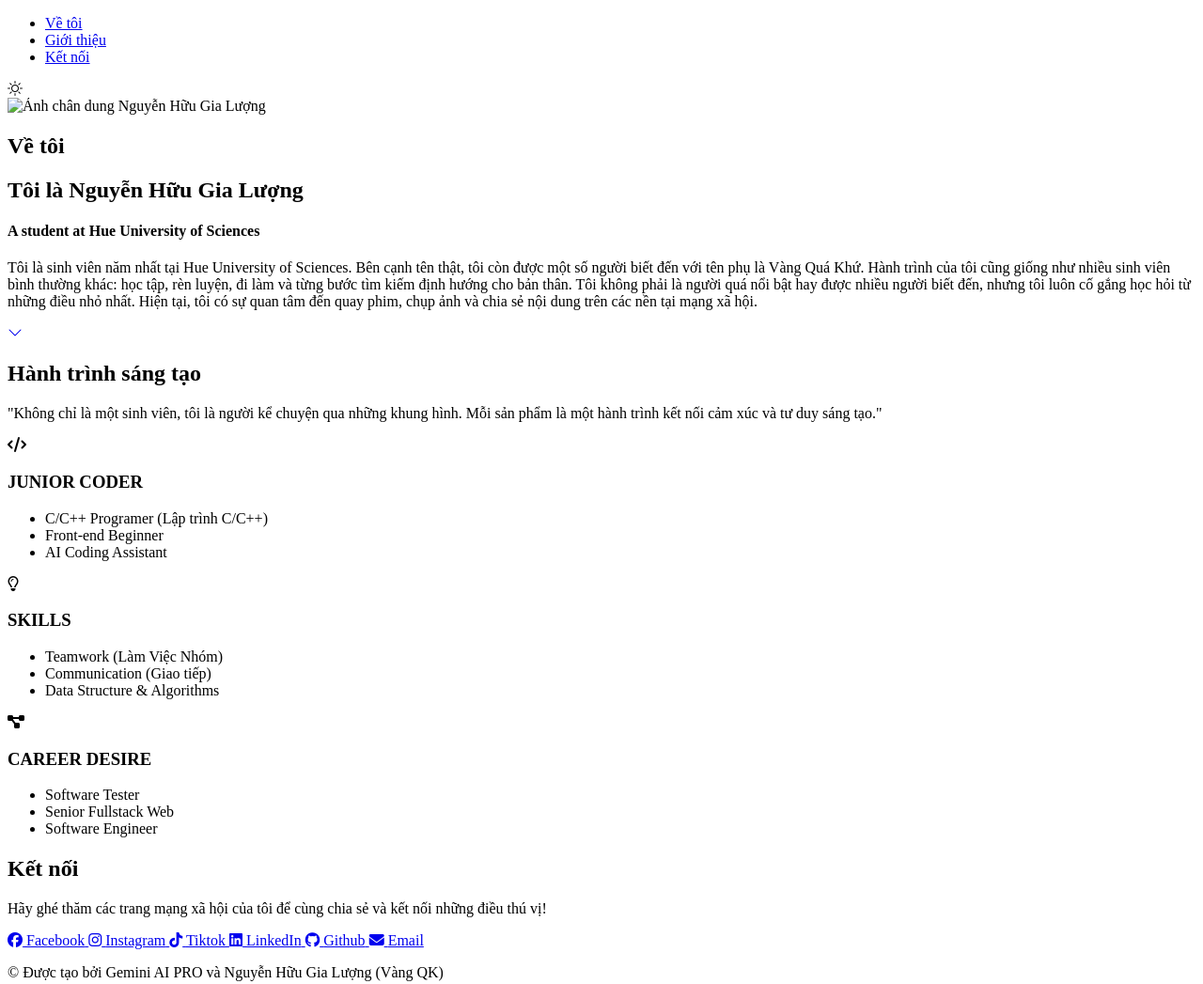
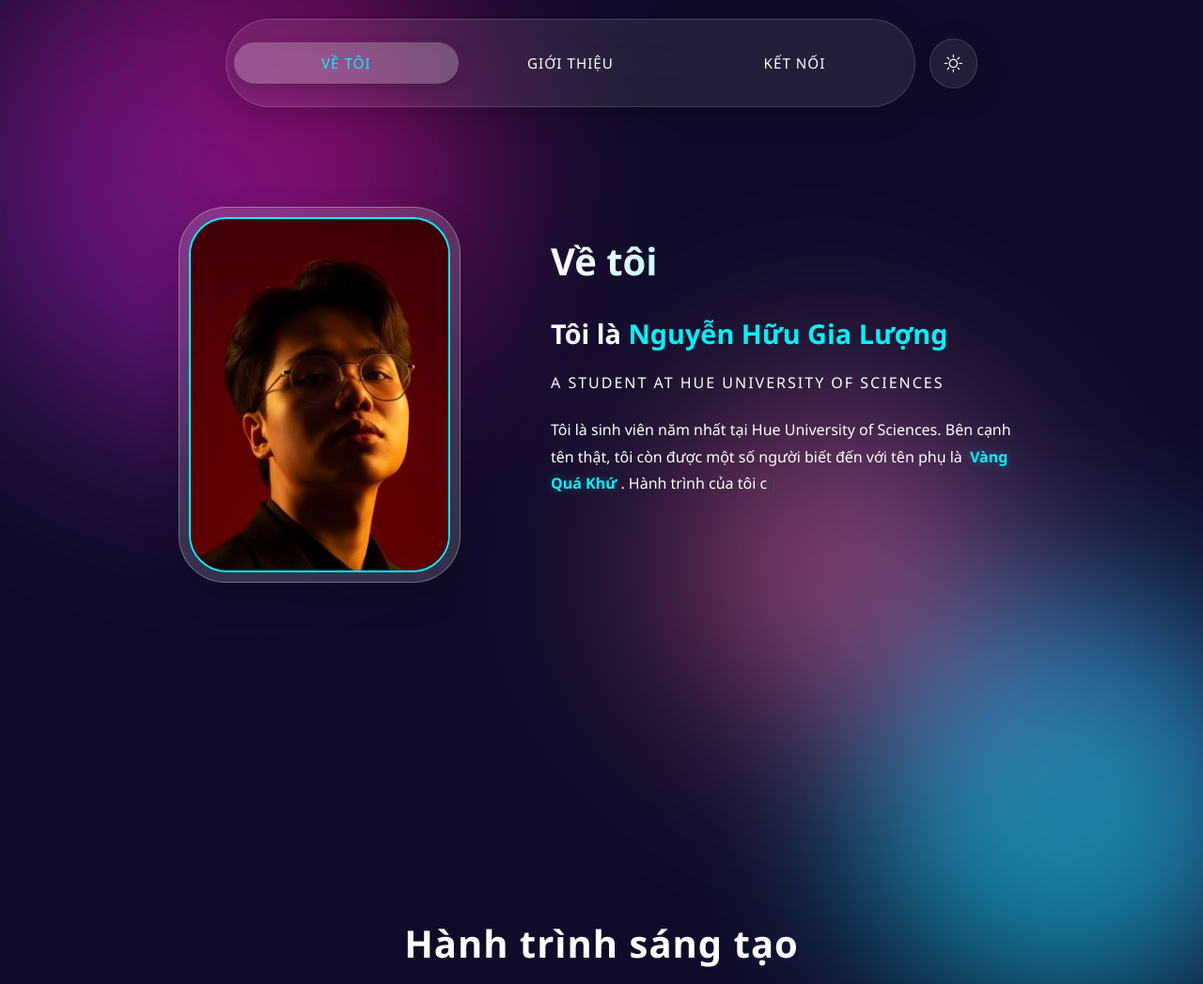
Before and after one commit to vangquakhu2007/my-portfolio, a plain HTML site: page index.html in a window 1280 px wide. Shown: the top 1047 px of the page at 94% size. Drawn offline with nearby package versions, Linux system fonts and the light colour scheme; the site is published under a folder, as on GitHub Pages, so addresses that start at the root find nothing.

Commit message:
Update index.html

```diff
--- a/index.html
+++ b/index.html
@@ -5,7 +5,7 @@
     <meta charset="UTF-8">
     <meta http-equiv="X-UA-Compatible" content="IE=edge">
     <meta name="viewport" content="width=device-width, initial-scale=1.0">
-    <link rel="stylesheet" href="/assets/src/styles.css">
+    <link rel="stylesheet" href="assets/src/styles.css">
     <link rel="preconnect" href="https://fonts.googleapis.com">
     <link rel="preconnect" href="https://fonts.gstatic.com" crossorigin>
     <link rel="stylesheet" href="https://cdnjs.cloudflare.com/ajax/libs/font-awesome/6.5.1/css/all.min.css">
@@ -38,7 +38,7 @@
                 <div class="home-content">
                     <div id="picture-container">
                         <div id="picture" class="glass-frame">
-                            <img src="/assets/img/avatar.jpeg" alt="Ảnh chân dung Nguyễn Hữu Gia Lượng"
+                            <img src="assets/img/avatar.jpeg" alt="Ảnh chân dung Nguyễn Hữu Gia Lượng"
                                 class="profile-img">
                         </div>
                     </div>
@@ -174,7 +174,7 @@
         </footer>
     </div>
 
-    <script src="/assets/js/script.js"></script>
+    <script src="assets/js/script.js"></script>
 </body>
 
 </html>
```
